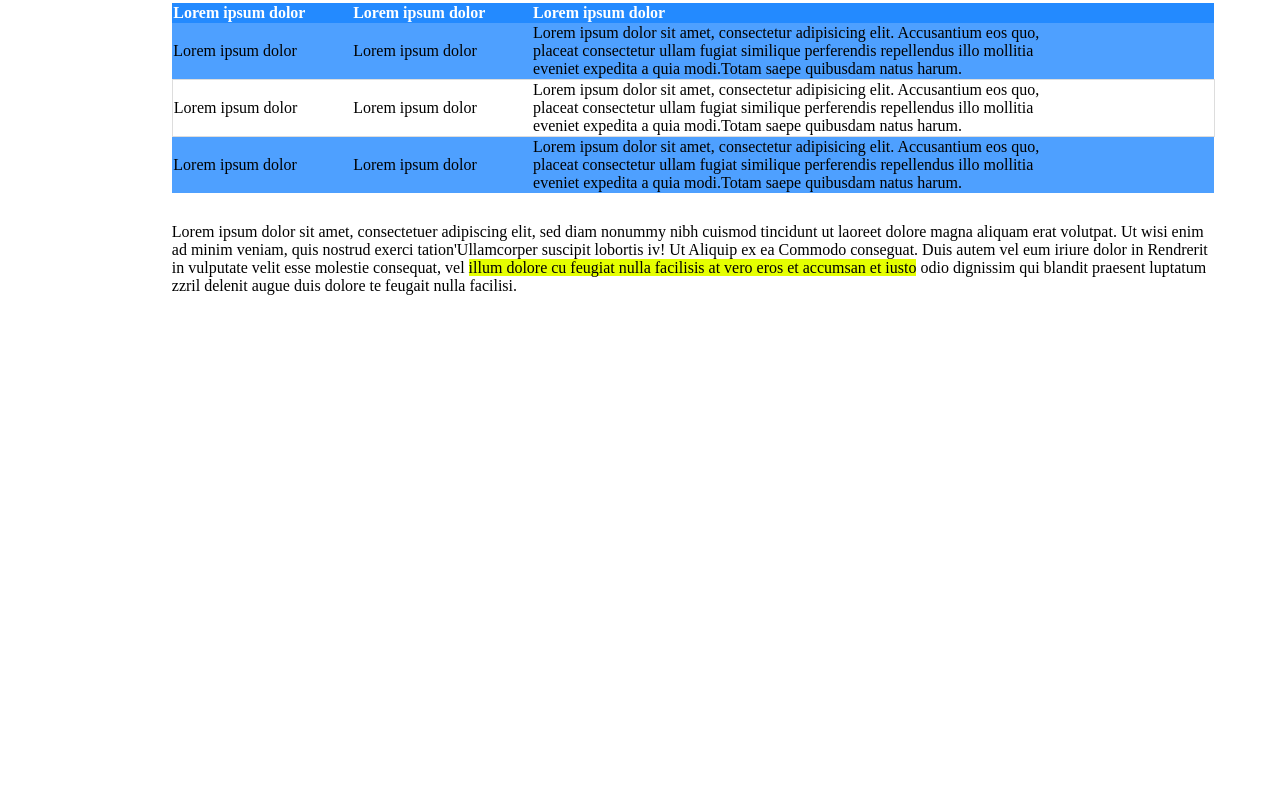
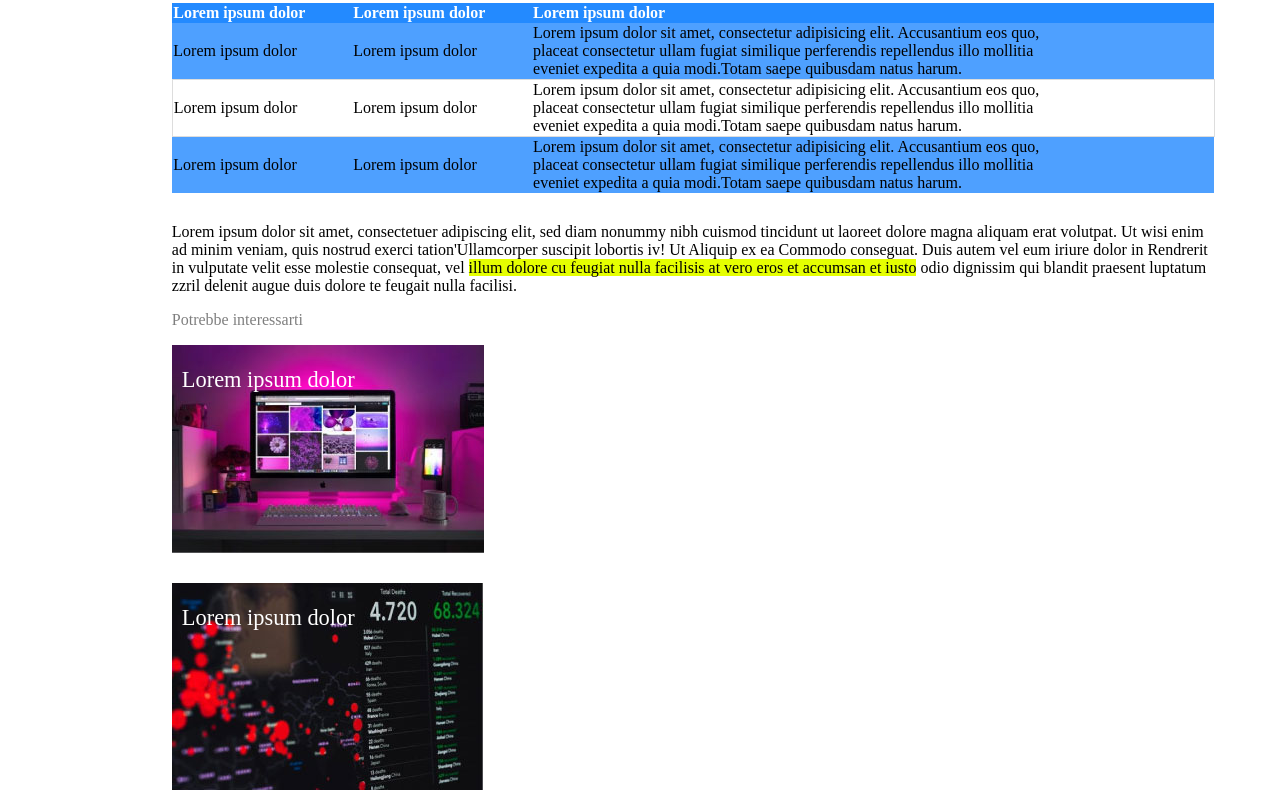
Before and after one commit to Alessandro-Vezzoli/html-css-booleaner, a plain HTML site: page index.html in a window 1280 px wide. Shown: the part 952-1763 px from the top of the page. Before the commit the page ends 1247 px from the top, so only its background shows below. Drawn offline with Linux system fonts and the light colour scheme.

Commit message:
add subtitle 2 and img with title

```diff
--- a/css/style.css
+++ b/css/style.css
@@ -72,3 +72,31 @@
   background-color: #4ea0ff;
   height: 50px;
 }
+
+.imgMonitor {
+  margin: 0px;
+  background-image: url("/img/monitor.jpg");
+  background-repeat: no-repeat;
+  color: #ffffff;
+  font-size: 140%;
+  line-height: 50px;
+  padding: 10px;
+  text-align: left;
+  width: 312px;
+  height: 208px;
+  margin-bottom: 10px;
+}
+
+.imgGraph {
+  margin: 0px;
+  background-image: url("/img/graph.jpg");
+  background-repeat: no-repeat;
+  color: #ffffff;
+  font-size: 140%;
+  line-height: 50px;
+  padding: 10px;
+  text-align: left;
+  width: 312px;
+  height: 208px;
+  margin-bottom: 10px;
+}
--- a/index.html
+++ b/index.html
@@ -115,6 +115,10 @@
           odio dignissim qui blandit praesent luptatum zzril delenit augue duis
           dolore te feugait nulla facilisi.
         </p>
+        <!--subtitle 2-->
+        <p class="opacity">Potrebbe interessarti</p>
+        <p class="imgMonitor">Lorem ipsum dolor</p>
+        <p class="imgGraph">Lorem ipsum dolor</p>
       </main>
     </div>
   </body>
```
